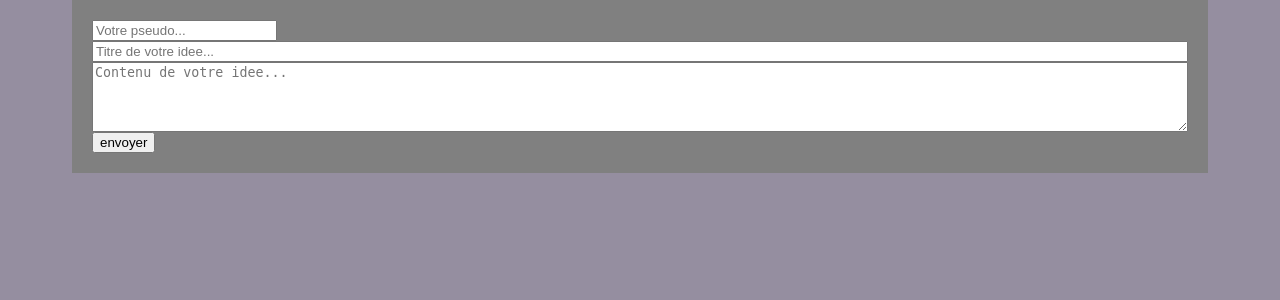
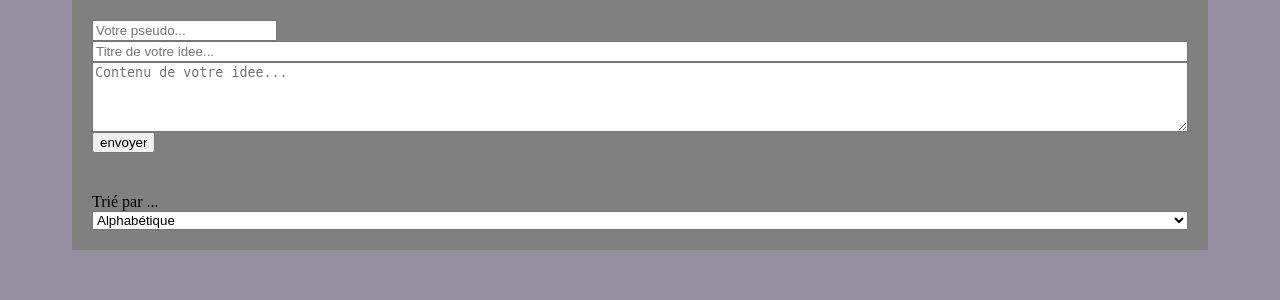
Before and after one commit to Gagafeee/BAI, a PHP site: page / in a window 1280 px wide. Shown: the part 28-328 px from the top of the page. Run offline with PHP 8.4, Linux system fonts and the light colour scheme.

Commit message:
add for pull

```diff
--- a/index.php
+++ b/index.php
@@ -30,7 +30,13 @@
     </div>
 
     <div>
-
+        <form >
+            <label>Trié par ...</label>
+             <select id="trie" name="trie" >
+                                <option >Alphabétique</option>
+                                <option >Plus récent</option>
+                                <option >Plus voté</option>
+                            </select>
     </div>
 </body>
 
```
